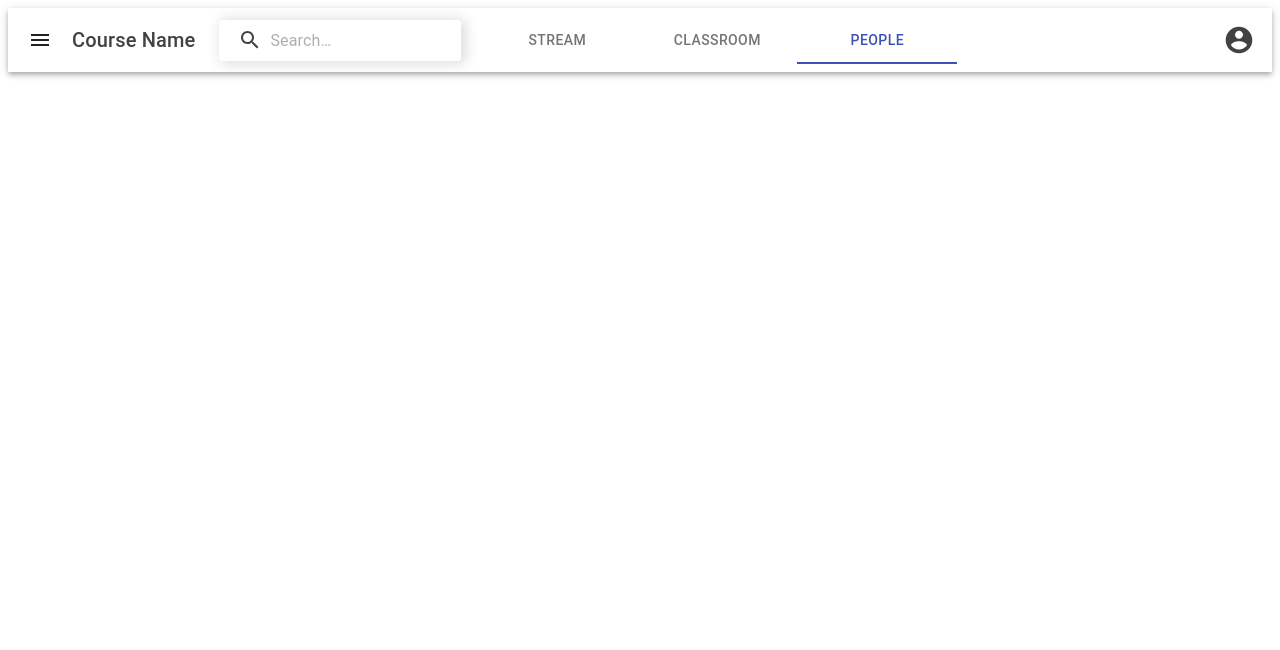
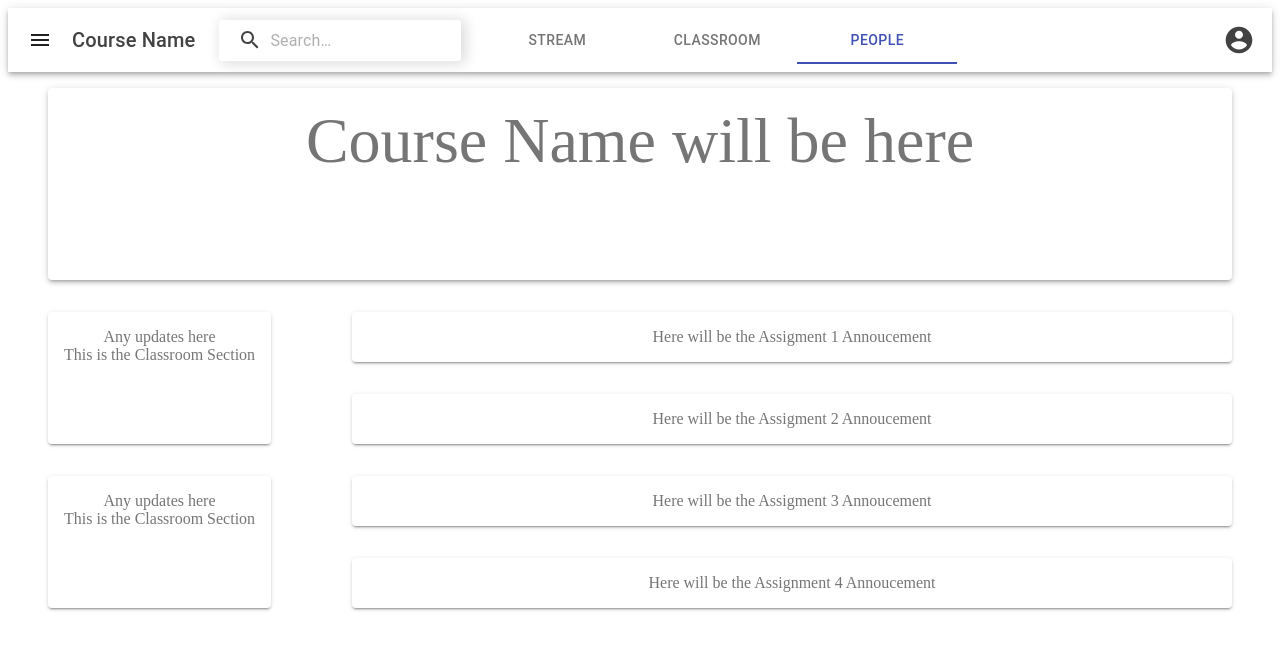
Before and after one commit to sufykhan/Ipearl, a React (Create React App) app: page /dummy in a window 1280 px wide. Shown: the top 650 px of the page. Built offline with nearby package versions, Linux system fonts and the light colour scheme.

Commit message:
Course Stream Added as a Dummy Stream

```diff
--- /dev/null
+++ b/src/Components/CourseStream.js
@@ -0,0 +1,70 @@
+import { Container, Grid, makeStyles, Paper } from '@material-ui/core'
+import React from 'react'
+
+
+
+const useStyles = makeStyles((theme) => ({
+    root: {
+      flexGrow: 1,
+    },
+    paper: {
+      padding: theme.spacing(2),
+      textAlign: 'center',
+      color: theme.palette.text.secondary,
+      margin:"1rem 1rem"
+    },
+    classTitle: {
+      padding: theme.spacing(2),
+      textAlign: 'center',
+      color: theme.palette.text.secondary,
+      margin:"1rem 1rem",
+      height:"20vh"
+    },
+  }));
+
+const CourseStream = () => {
+    const classes = useStyles();
+    return (
+        <Container>
+            <Grid container spacing={3}>
+
+            <Grid item xs={12}>
+                <Paper className={classes.classTitle}  elevation={3}>
+                    <div style={{fontSize:"4rem"}}>Course Name will be here</div>
+                </Paper>
+            </Grid>
+
+            </Grid>
+            <Grid container>
+
+            <Grid container xs={3}>
+                <Paper className={classes.paper}   elevation={2}>
+                    Any updates here
+                    <div>
+                        This is the Classroom Section
+                    </div>
+                </Paper>
+                <Paper className={classes.paper}   elevation={2}>
+                    Any updates here
+                    <div>
+                        This is the Classroom Section
+                    </div>
+                </Paper>
+            </Grid>
+            <Grid container xs={9}>
+            {["Assigment 1 Annoucement","Assigment 2  Annoucement","Assigment 3 Annoucement","Assignment 4 Annoucement"].map((value)=>
+                {return ( <Grid item xs={12}>
+                   <Paper className={classes.paper}  elevation={2}>
+                    Here will be the {value}
+                   </Paper>
+                 </Grid>);}
+            )}
+
+            </Grid>
+
+            </Grid>
+        </Container>
+    )
+}
+
+export default CourseStream
--- a/src/Components/NavbarCustom.js
+++ b/src/Components/NavbarCustom.js
@@ -7,7 +7,7 @@ import Typography from '@material-ui/core/Typography';
 import InputBase from '@material-ui/core/InputBase';
 import MenuItem from '@material-ui/core/MenuItem';
 import Menu from '@material-ui/core/Menu';
-import MenuIcon from '@material-ui/icons/Menu';
+
 import SearchIcon from '@material-ui/icons/Search';
 import AccountCircle from '@material-ui/icons/AccountCircle';
 import SideBar from "./SidebarMain";
--- a/src/Screens/ClassScreen.js
+++ b/src/Screens/ClassScreen.js
@@ -1,9 +1,11 @@
 import React from 'react'
+import CourseStream from '../Components/CourseStream'
 import NavbarCustom from "../Components/NavbarCustom"
 const ClassScreen = () => {
     return (
         <div>
             <NavbarCustom/>
+            <CourseStream/>
         </div>
     )
 }
```
Also changed, not shown: src/Components/Footer.js (deleted), src/Components/FormControl.js (deleted), src/Components/Header.js (deleted).
